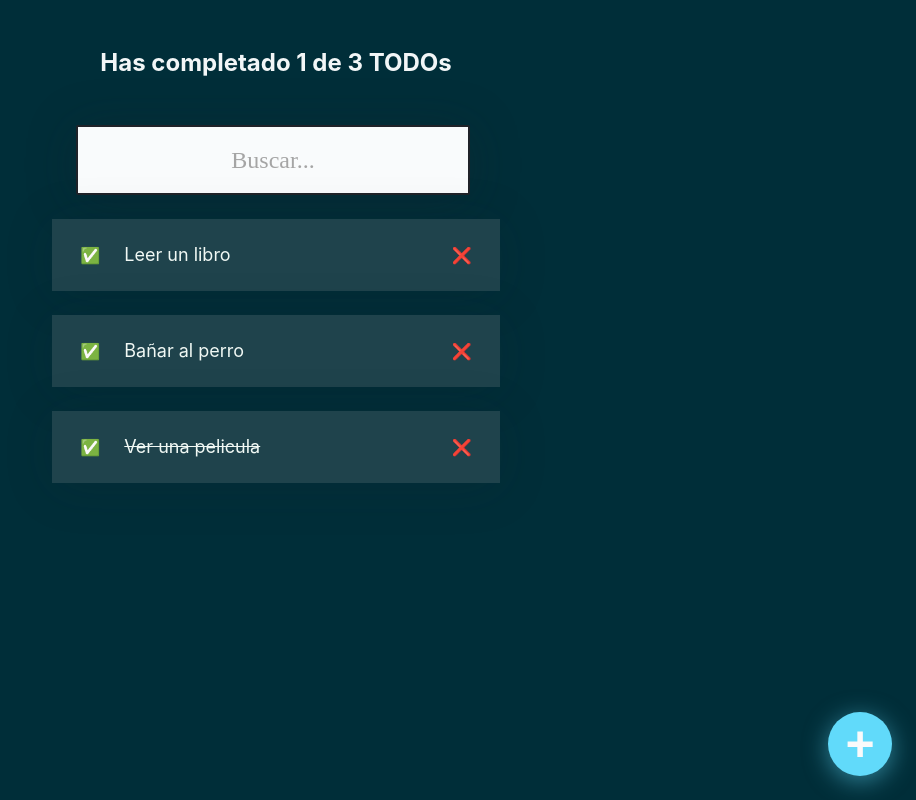
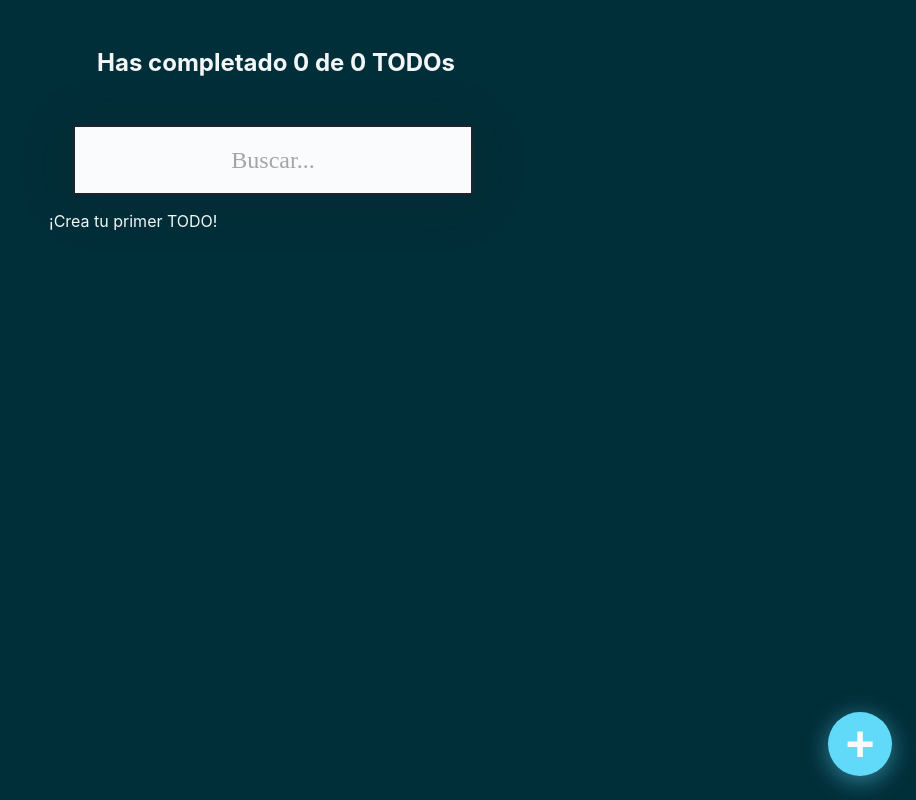
Before and after one commit to serodas/todo-machine-react, a React (Create React App) app: page /#/ in a window 1280 px wide. Shown: the whole page, without its empty margins (364-1280 px from the left). Built offline with nearby package versions, Linux system fonts and the light colour scheme.

Commit message:
Add hook useLocalStorage

```diff
--- a/src/components/Item.jsx
+++ b/src/components/Item.jsx
@@ -3,28 +3,20 @@ import AppContext from '../context/AppContext';
 import '../styles/Item.css';
 
 const Item = (props) => {
-    const { state, addState } = useContext(AppContext);
+    const { items, saveItemsLocalStorage } = useContext(AppContext);
 
     const toggleCompleteItem = (text) => {
-        const newItems = [...state.items];
-        const indexItem = state.items.findIndex((item) => item.text === text);
+        const newItems = [...items];
+        const indexItem = newItems.findIndex((item) => item.text === text);
         newItems[indexItem].completed = !newItems[indexItem].completed;
-
-        addState({
-            ...state,
-            items: newItems,
-        });
+        saveItemsLocalStorage(newItems);
     };
 
     const deleteItem = (text) => {
-        const items = [...state.items];
-        const indexItem = state.items.findIndex((item) => item.text === text);
-        items.splice(indexItem, 1);
-        addState({
-            ...state,
-            items: items,
-            itemsSearched: items,
-        });
+        const cloneItems = [...items];
+        const indexItem = cloneItems.findIndex((item) => item.text === text);
+        cloneItems.splice(indexItem, 1);
+        saveItemsLocalStorage(cloneItems);
     };
 
     return (
--- a/src/containers/AppUI.jsx
+++ b/src/containers/AppUI.jsx
@@ -8,25 +8,22 @@ import AppContext from '../context/AppContext';
 import '../styles/AppUI.css';
 
 const AppUI = () => {
-    const { state, addState } = useContext(AppContext);
-    const totalItems = state.items.length;
-    const totalItemsCompleted = state.items.filter((item) => item.completed).length;
+    const { items, loading, error, searchValue, setSearchValue } = useContext(AppContext);
+    const totalItems = items.length;
+    const totalItemsCompleted = items.filter((item) => item.completed).length;
 
     let filterItems = [];
-    if(state.searchValue.length === 0) {
-        filterItems = state.items;
+    if(searchValue.length === 0) {
+        filterItems = items;
     } else {
-        filterItems = state.items.filter((item) => {
-            return item.text.toLowerCase().includes(state.searchValue.toLowerCase());
+        filterItems = items.filter((item) => {
+            return item.text.toLowerCase().includes(searchValue.toLowerCase());
         });
     }
 
     const onSearch = (event) => {
         const onSearchValue = event.currentTarget.value;
-        addState({
-            ...state,
-            searchValue: onSearchValue,
-        });
+        setSearchValue(onSearchValue);
     };
 
     return (
@@ -34,9 +31,15 @@ const AppUI = () => {
             <Counter totalItems={totalItems} totalItemsCompleted={totalItemsCompleted}/>
             <Search onSearch={onSearch}/>
             <List>
-                {filterItems.map(item => (
-                    <Item text={item.text} completed={item.completed} key={item.text}/>
-                ))}
+                {error && <p>Hubo un error</p> }
+                {loading && <p>cargando..</p>}
+                {(!loading && !filterItems.length) &&  <p>¡Crea tu primer TODO!</p>}
+
+                {!loading && filterItems.length > 0 && (
+                    filterItems.map(item => (
+                        <Item text={item.text} completed={item.completed} key={item.text}/>
+                    ))
+                )}
             </List>
 
             <CreateButton />
--- a/src/hooks/useInitialState.js
+++ b/src/hooks/useInitialState.js
@@ -1,26 +1,29 @@
 import { useState } from 'react';
+import useLocalStorage from './useLocalStorage';
 
-const todos = [
-    { text: 'Leer un libro', completed: false },
-    { text: 'Bañar al perro', completed: false },
-    { text: 'Ver una pelicula', completed: true }
-];
-
-const initialState = {
-    items: todos,
-    searchValue: '',
-}
+// const todos = [
+//     { text: 'Leer un libro', completed: false },
+//     { text: 'Bañar al perro', completed: false },
+//     { text: 'Ver una pelicula', completed: true }
+// ];
 
 const useInitialState = () => {
-    const [state, setState] = useState(initialState);
+    const [searchValue, setSearchValue] = useState('');
 
-    const addState = (payload) => {
-        setState(payload);
-    };
+    const {
+        items,
+        saveItemsLocalStorage,
+        loading,
+        error
+    } = useLocalStorage('ITEMS', []);
 
     return {
-        state,
-        addState,
+        items,
+        saveItemsLocalStorage,
+        loading,
+        error,
+        searchValue,
+        setSearchValue
     }
 }
 
--- /dev/null
+++ b/src/hooks/useLocalStorage.js
@@ -0,0 +1,42 @@
+import React, { useEffect } from 'react';
+
+const useLocalStorage = (name, initialValue) => {
+    const [items, setItems] = React.useState(initialValue);
+    const [loading, setLoading] = React.useState(true);
+    const [error, setError] = React.useState(false);
+
+    useEffect(() => {
+        setTimeout(() => {
+            try {
+                const localStorageValue = localStorage.getItem(name);
+                let parsedValue;
+                if (!localStorageValue) {
+                    localStorage.setItem(name, JSON.stringify(initialValue));
+                    parsedValue = initialValue;
+                } else {
+                    parsedValue = JSON.parse(localStorageValue);
+                }
+                setItems(parsedValue);
+                setLoading(false);
+            } catch (error) {
+                setError(error);
+            }
+        }, 1000);
+    // eslint-disable-next-line react-hooks/exhaustive-deps
+    }, []);
+
+    const saveItemsLocalStorage = (items) => {
+        const stringifiedItems = JSON.stringify(items);
+        localStorage.setItem(name, stringifiedItems);
+        setItems(items);
+    };
+
+    return {
+        items,
+        saveItemsLocalStorage,
+        loading,
+        error
+    };
+}
+
+export default useLocalStorage;
```
